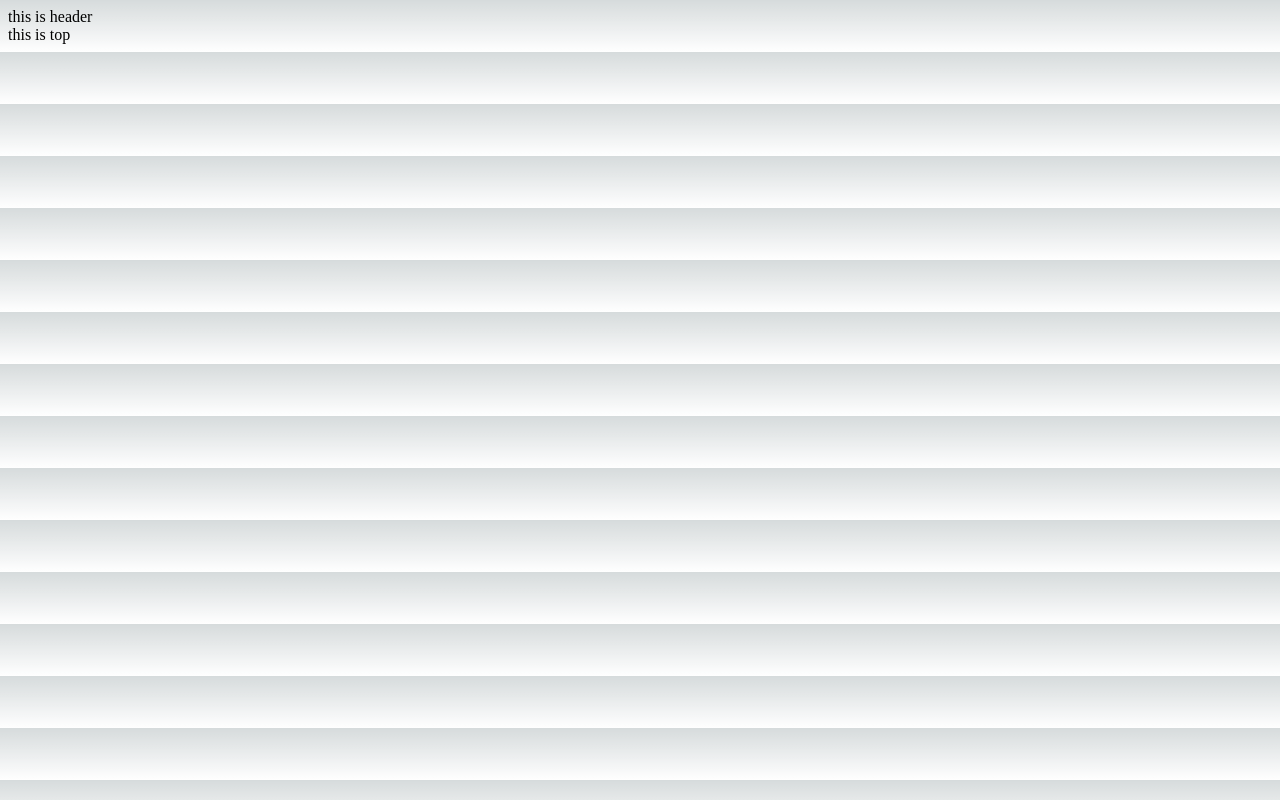
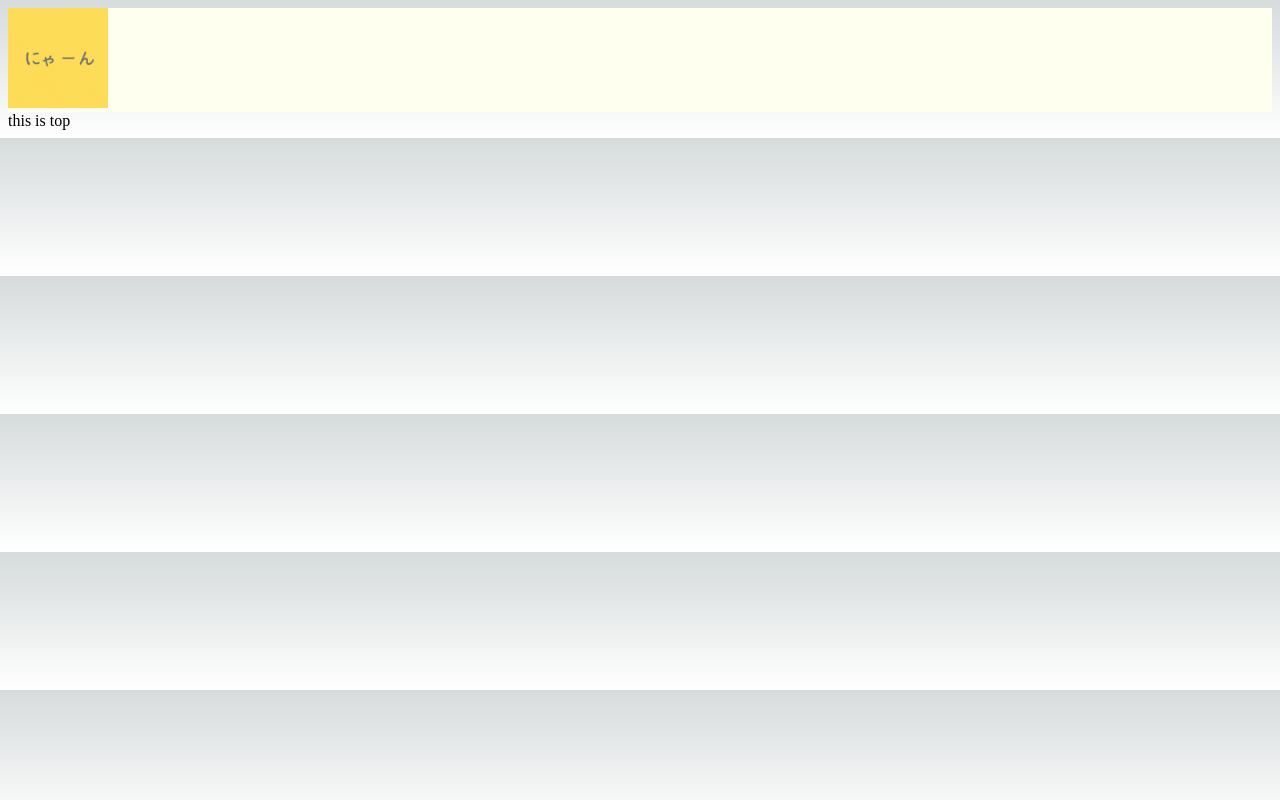
Before and after one commit to Sea10wood/tumaguro_frontend, a Next.js app: page / in a window 1280 px wide. Built offline with nearby package versions, Linux system fonts and the light colour scheme.

Commit message:
Header（修正必要だけど）

```diff
--- /dev/null
+++ b/src/components/Header.tsx
@@ -0,0 +1,19 @@
+import { Box } from "@mui/material";
+import Image from "next/image";
+import nyan from "./Images/nyan.gif";
+
+export const Header = () => {
+    return (
+        <Box
+            component="div"
+            sx={{
+                backgroundColor: "#fffff0",
+                width: "100%",
+                height: "13vh",
+                margin: "0 0",
+            }}
+        >
+            <Image src={nyan} alt="nyan.gif" height={100} width={100} />
+        </Box>
+    );
+};
--- a/src/components/common/Header.tsx
+++ /dev/null
@@ -1,3 +0,0 @@
-export const Header = () => {
-    return <>this is header</>;
-};
--- a/src/components/common/layout.tsx
+++ b/src/components/common/layout.tsx
@@ -1,6 +1,6 @@
 import { Box, Stack } from "@mui/material";
 import React from "react";
-import { Header } from "./Header";
+import { Header } from "../Header";
 export const Layout = ({ children }: { children: React.ReactNode }) => {
     return (
         <Stack>
```
Also changed, not shown: src/components/Images/nyan.gif (added).
